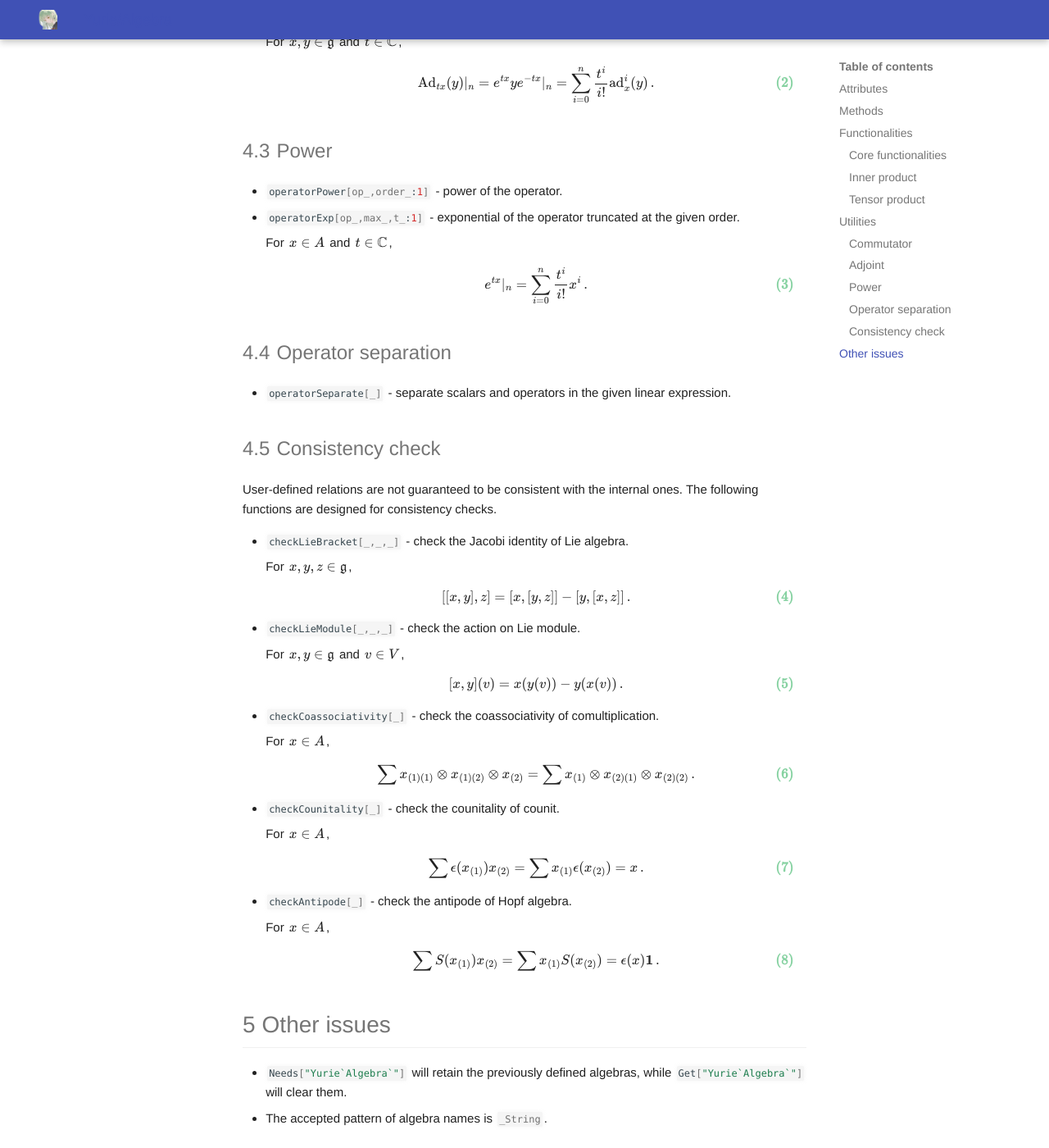
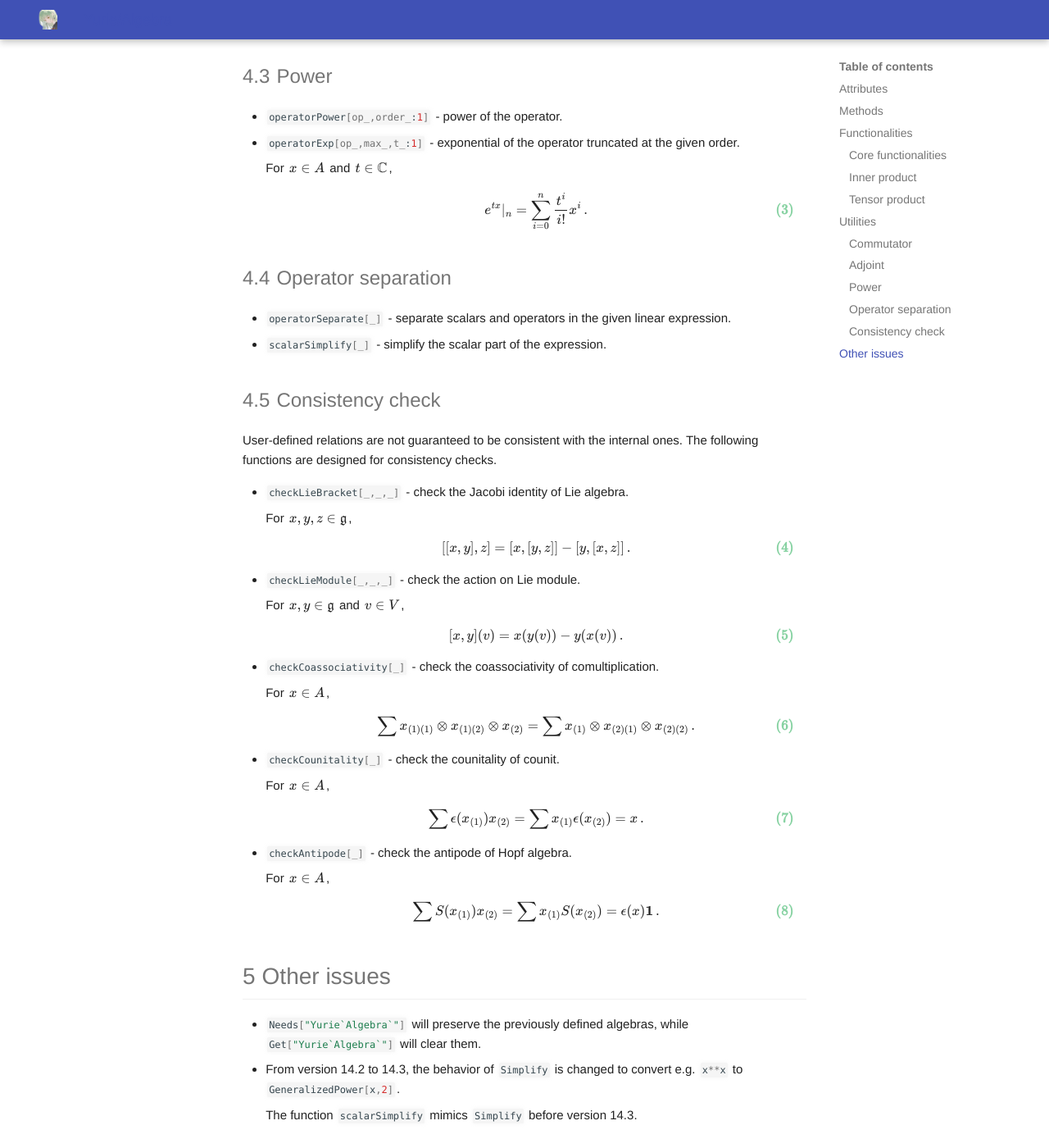
Before and after one commit to yuriever/yuriever.github.io, an MkDocs documentation site: the page built from docs/symbolic/Yurie-Algebra/doc.md, in a window 1280 px wide and 1400 px high, scrolled down 4198 px. Shown: the whole window at 82% size. Built offline with MkDocs 1.6.1 and Material for MkDocs 9.7.7, drawn with Linux system fonts in a browser that asks for light colours; some web fonts are replaced; some of the changed text lies outside the part shown.

````diff
--- a/docs/symbolic/Yurie-Algebra/doc.md
+++ b/docs/symbolic/Yurie-Algebra/doc.md
@@ -5,7 +5,7 @@
 Dependency:
 
 ``` wl
-"Yurie/Cluster"->">=1.0.0"
+"Yurie/Cluster"->">=2.0.0"
 ```
 
 
@@ -201,6 +199,8 @@
 
 * `#!wl operatorSeparate[_]` - separate scalars and operators in the given linear expression.
 
+* `#!wl scalarSimplify[_]` - simplify the scalar part of the expression.
+
 
 ### Consistency check
 
@@ -270,6 +270,8 @@
 
 ## Other issues
 
-* ``#!wl Needs["Yurie`Algebra`"]`` will retain the previously defined algebras, while ``#!wl Get["Yurie`Algebra`"]`` will clear them.
+* ``#!wl Needs["Yurie`Algebra`"]`` will preserve the previously defined algebras, while ``#!wl Get["Yurie`Algebra`"]`` will clear them.
 
-* The accepted pattern of algebra names is `#!wl _String`.
+* From version 14.2 to 14.3, the behavior of `#!wl Simplify` is changed to convert e.g. `#!wl x**x` to `#!wl GeneralizedPower[x,2]`.
+
+    The function `#!wl scalarSimplify` mimics `#!wl Simplify` before version 14.3.
````
Also changed, not shown: other parts of docs/symbolic/Yurie-Algebra/doc.md (+0 -2 lines), docs/symbolic/Yurie-Autocode/doc.md (+0 -2 lines).
